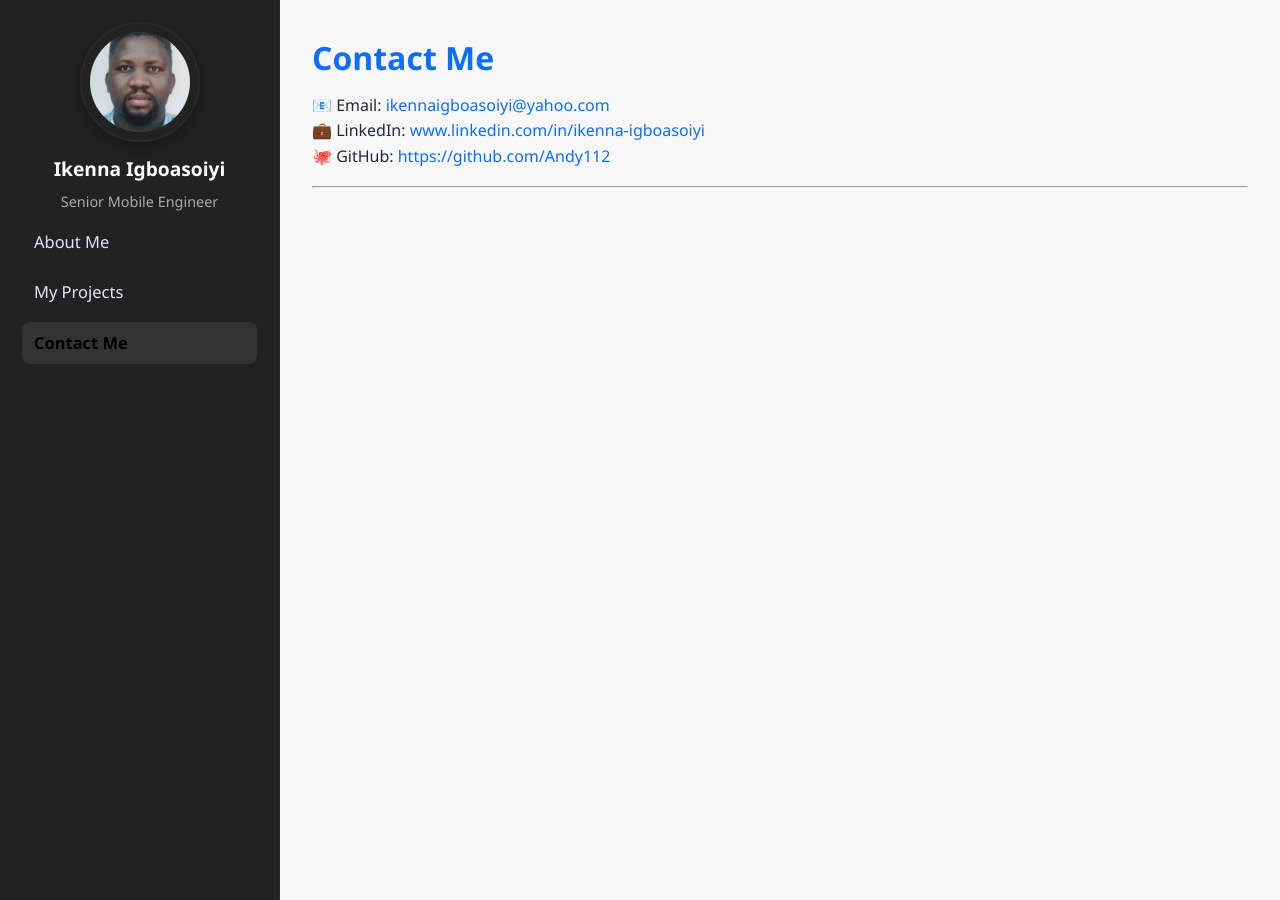
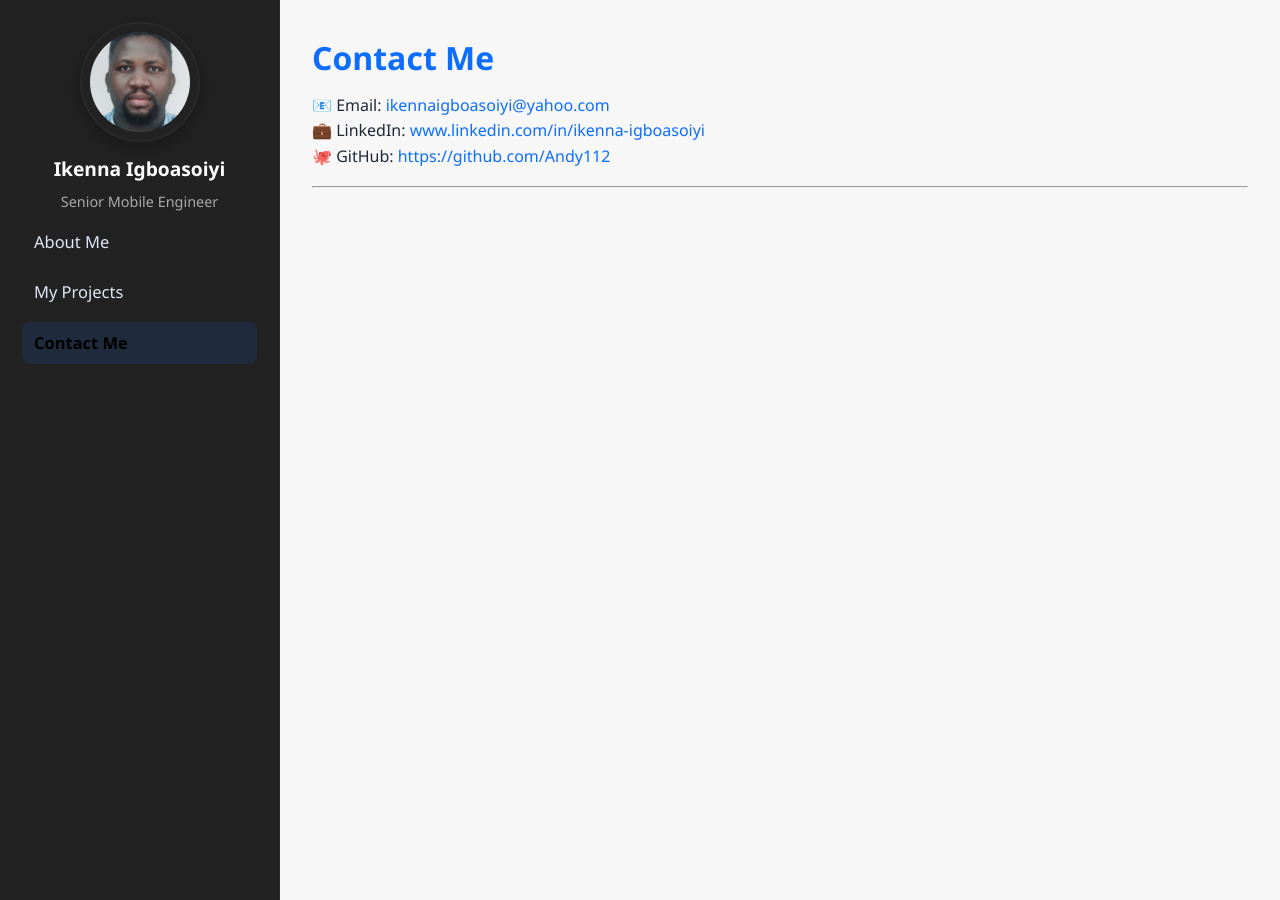
Before and after one commit to Andy112/ikenna-portfolio, a Jekyll site: the page built from contact.md, in a window 1280 px wide. Built offline with Jekyll 4.4.1, drawn with Linux system fonts in a browser that asks for light colours.

Commit message:
Update style.css

```diff
--- a/assets/style.css
+++ b/assets/style.css
@@ -300,8 +300,8 @@ pre, code { background:#0f1720; color:#f5f7fb; padding:6px 10px; border-radius:6
 
 .sidebar nav ul li.active a {
 /*   background-color: #ff9800;  */
-   background-color: var(--primary-color, #333);
-/*    background: rgba(13,110,253,0.12); */
+/*    background-color: var(--primary-color, #333); */
+   background: rgba(13,110,253,0.12);
   color: #000;
   font-weight: bold;
 }
```
